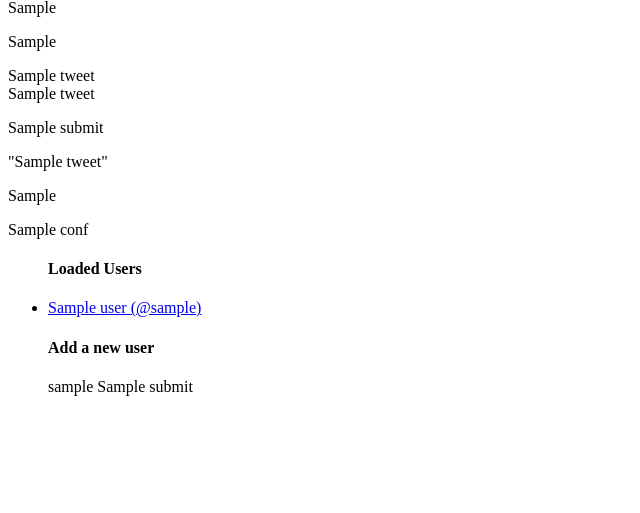
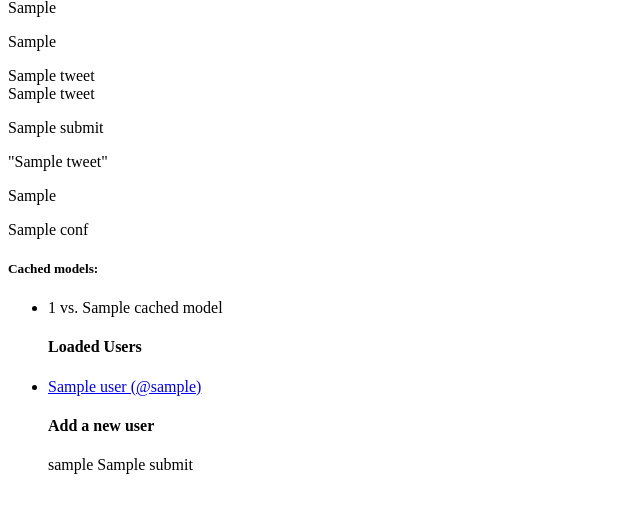
Before and after one commit to five-hundred-eleven/twitoff-app, a Python web app: template twitoff/templates/index.html in a window 1280 px wide. Shown: the part 107-620 px from the top of the page, without its empty margins (0-640 px from the left). Run offline with Jinja, Linux system fonts and the light colour scheme; the template is opened without the code that fills it: most values are stand-ins (such as "Sample title", 1, 10 or a date in 2020).

Commit message:
list cached models

```diff
--- a/twitoff/predict.py
+++ b/twitoff/predict.py
@@ -69,7 +69,7 @@ def __create_model_cached(user1, user2):
         LOG.info("swapping users as per user id")
         user1, user2 = user2, user1
 
-    key = user1.username + user2.username
+    key = user1.username + "@" + user2.username
     model = REDIS.get(key)
 
     if not model:
--- a/twitoff/templates/index.html
+++ b/twitoff/templates/index.html
@@ -29,6 +29,16 @@
         <p>
             {{ conf }}
         </p>
+        <h5> Cached models: </h5>
+
+        <ul>
+            {% for cached_model in cached_models %}
+                <li>
+                    {{ cached_model[0] }} vs. {{ cached_model[1] }}
+                </li>
+            {% endfor %}
+        </ul>
+
     </div>
     <div class="col-md-6">
     <ul>
```
Also changed, not shown: twitoff/Routes.py (+11 -1 lines).
